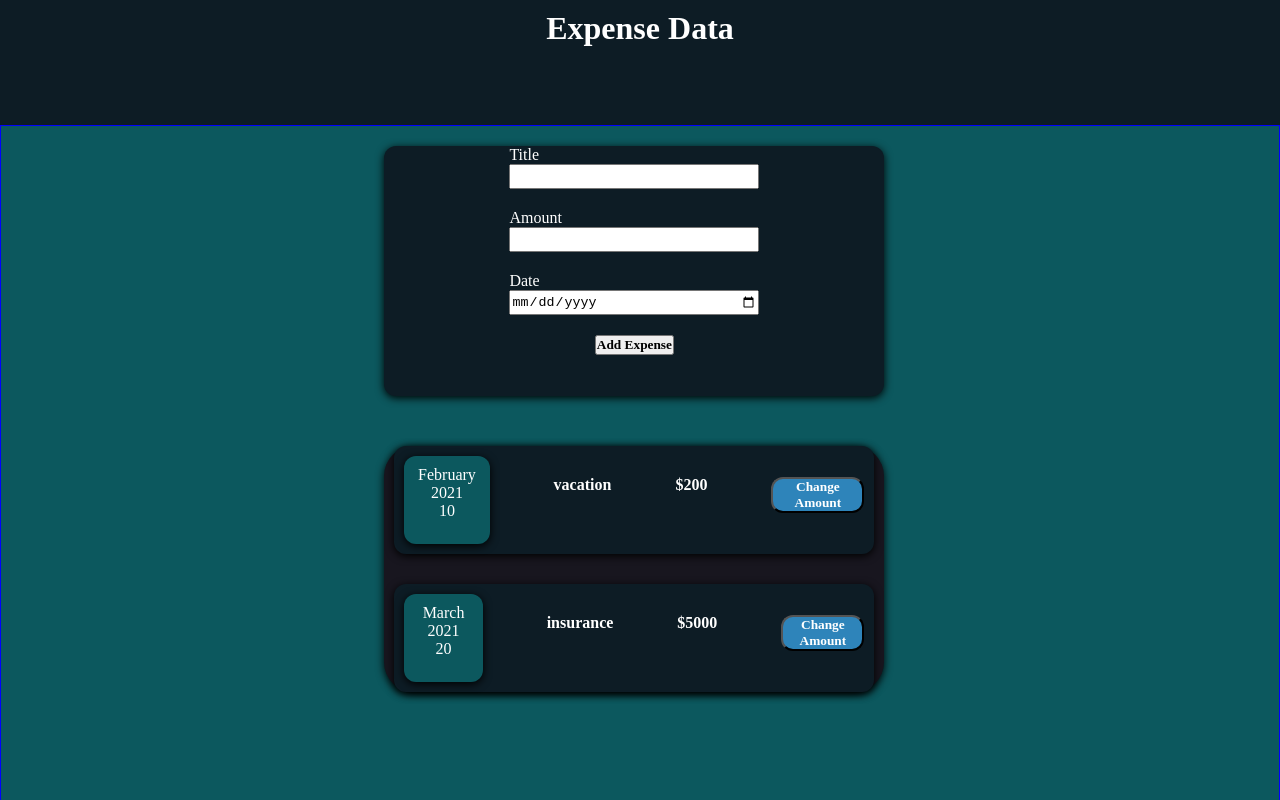
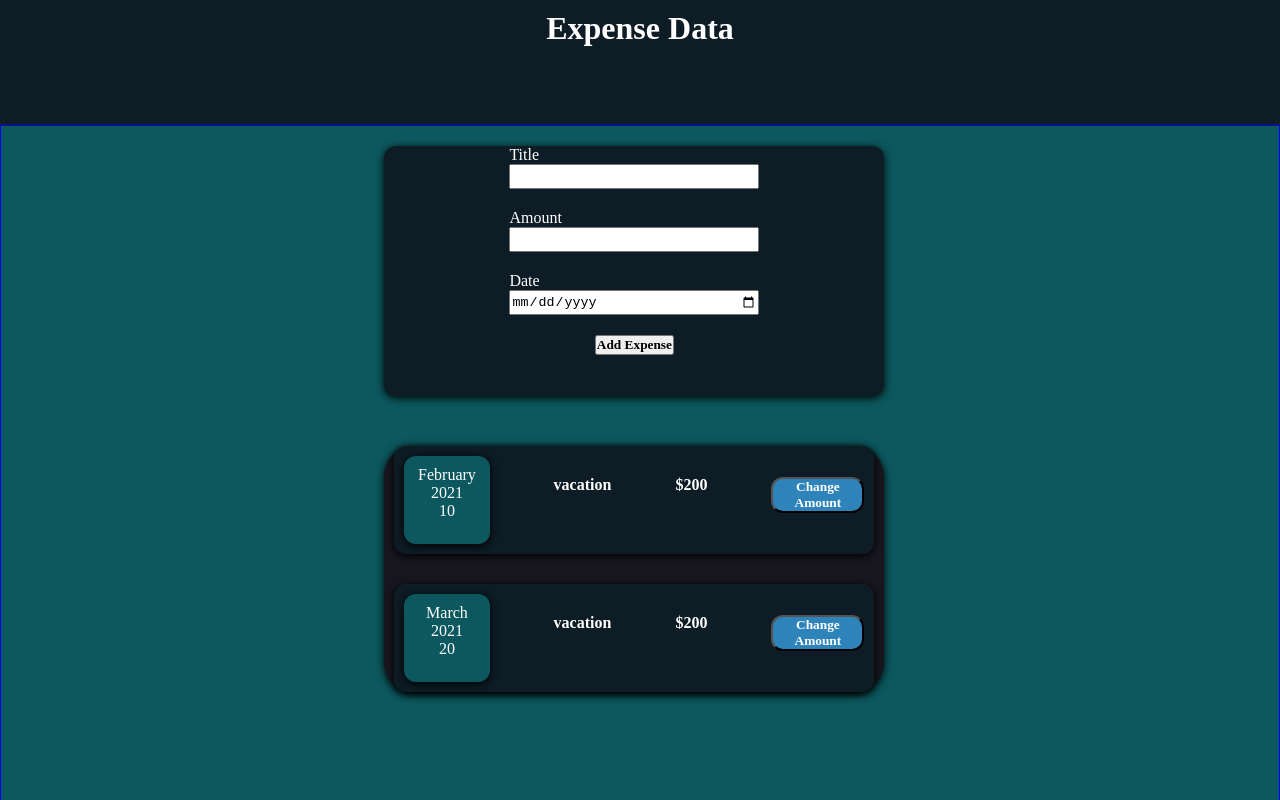
Before and after one commit to reshmalb/REACT, a React (Create React App) app in the folder expenseapp/: page / in a window 1280 px wide. Shown: the top 800 px of the page. Built offline with nearby package versions, Linux system fonts and the light colour scheme.

Commit message:
first commit

```diff
--- a/expenseapp/src/App.js
+++ b/expenseapp/src/App.js
@@ -2,6 +2,7 @@ import React from 'react';
 import './App.css';
 import ExpenseItem from './components/ExpenseItem';
 import NewExpense from './components/NewExpenses/NewExpense';
+import Expenses from './components/Expenses';
 function App() {
     const details=[
     {  date:new Date(2021,1,10),
@@ -14,19 +15,18 @@ function App() {
      amount:5000
     }
 ]
+const addExpenseHandler=(expense)=>{
+  console.log('In app.js');
+  console.log(expense);
+}
 
   return (
     <div className="App">
-      <NewExpense></NewExpense>
+         <NewExpense onAddExpense={addExpenseHandler}></NewExpense>
 
-     <div className="expense-item-container">
-      <ExpenseItem date={details[0].date}
-                 title={details[0].title}
-                 amount={details[0].amount} ></ExpenseItem>
-      <ExpenseItem date={details[1].date}
-                 title={details[1].title}
-                 amount={details[1].amount} ></ExpenseItem>
-    </div>
+        < div className="expense-item-container">
+            <Expenses items={details}></Expenses>
+         </div>
     </div>
 
   );
--- a/expenseapp/src/components/Expenses.css
+++ b/expenseapp/src/components/Expenses.css
@@ -8,6 +8,8 @@
   max-width: 500px;
   min-height:200px ;
   margin-top: 50px;
+  position: relative;
+  justify-content: center;
 
 
 }
--- a/expenseapp/src/components/Expenses.js
+++ b/expenseapp/src/components/Expenses.js
@@ -6,13 +6,15 @@ import Card from "./Card"
 
 
 const Expenses=(props)=>{
-    <Card className="expense-item-container">
+    return(
+    <div >
     <ExpenseItem date={props.items[0].date}
                 title={props.items[0].title}
                 amount={props.items[0].amount} ></ExpenseItem>
    <ExpenseItem date={props.items[1].date}
                 title={props.items[0].title}
                 amount={props.items[0].amount} ></ExpenseItem>
-   </Card>
+   </div>
+    )
 }
 export default Expenses;
--- a/expenseapp/src/components/NewExpenses/NewExpense.js
+++ b/expenseapp/src/components/NewExpenses/NewExpense.js
@@ -2,9 +2,16 @@ import React from "react";
 import NewExpenseForm from "./NewExpenseForm";
 import './NewExpense.css'
 
-const NewExpense=()=>{
+const NewExpense=(props)=>{
+    const saveExpenseHandler=(enteredExpenseData)=>{
+        const expenseData={
+             ...enteredExpenseData
+        }
+        props.onAddExpense(expenseData);
+        console.log(expenseData)
+    }
     return(<div className="new-expense">
-        <NewExpenseForm></NewExpenseForm>
+        <NewExpenseForm onSaveExpenseData={saveExpenseHandler}></NewExpenseForm>
         </div>
     )
 
--- a/expenseapp/src/components/NewExpenses/NewExpenseForm.js
+++ b/expenseapp/src/components/NewExpenses/NewExpenseForm.js
@@ -2,7 +2,7 @@ import React,{useState} from "react";
 import './NewExpenseForm.css'
 
 
-const NewExpenseForm = () => {
+const NewExpenseForm = (props) => {
 
 
     const [enterdTitle,setEnteredTitle]=useState('');
@@ -26,6 +26,7 @@ const NewExpenseForm = () => {
             amount:enterdAmount,
             date:new Date(enterdDate)
         }
+        props.onSaveExpenseData(expenseData)
         console.log(expenseData)
         setEnteredTitle('');
         setEnteredAmount('');
```
Lines whose indentation alone changed are shown as unchanged.
